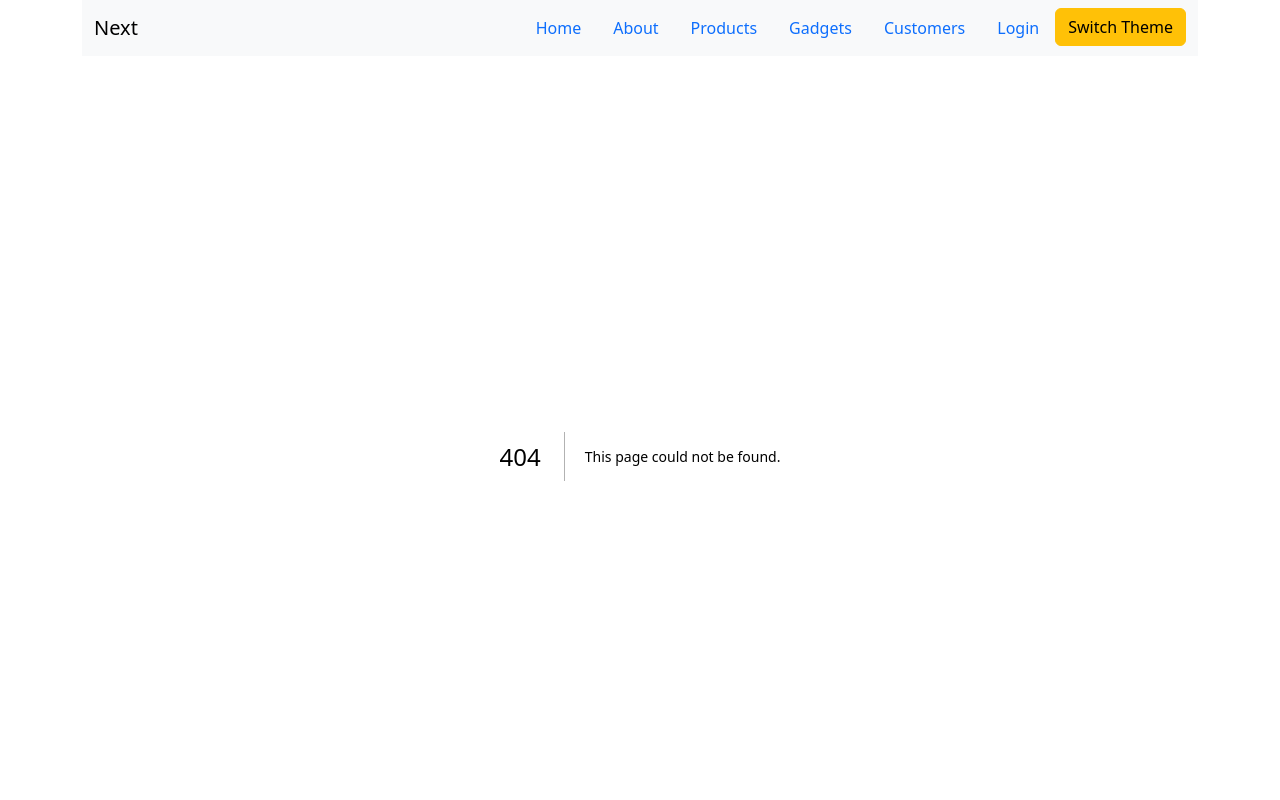
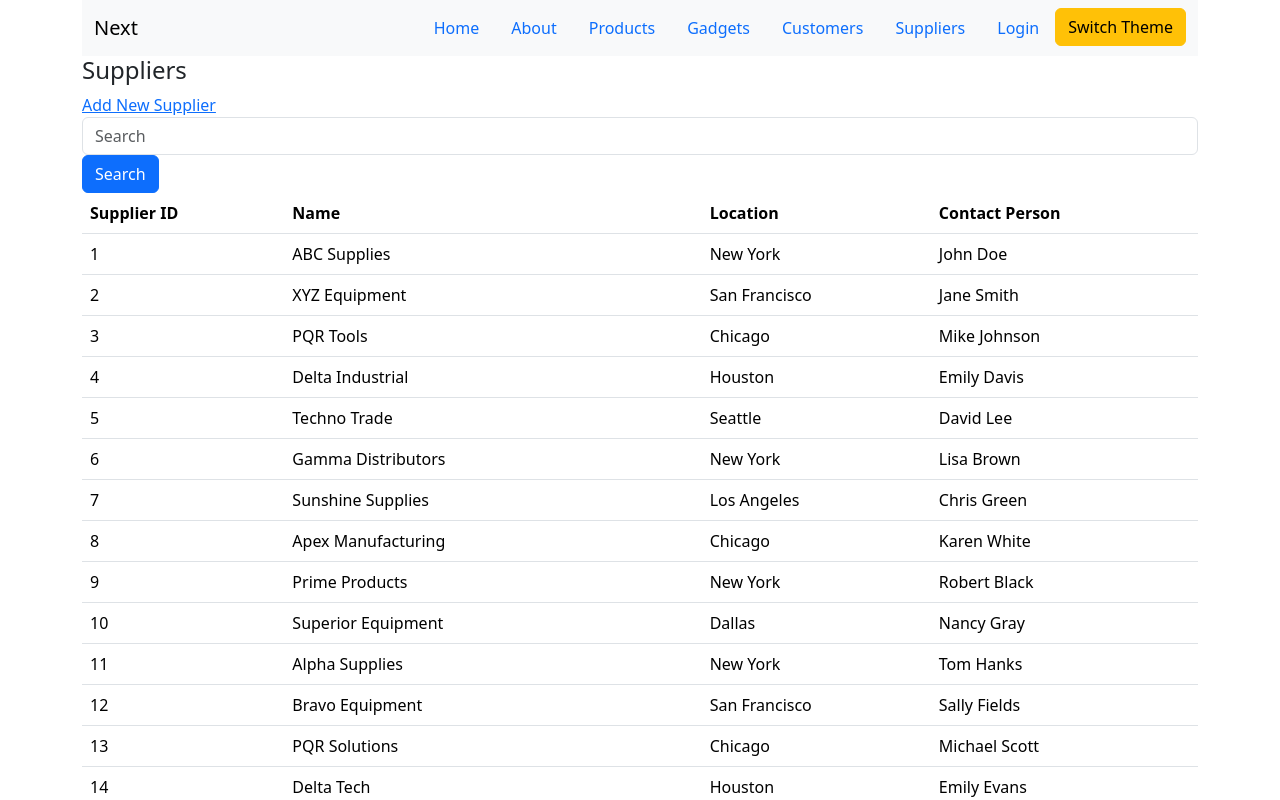
Before and after one commit to aniljos/Netxjs-Oct-2024, a Next.js app in the folder the-awesome-app/: page /suppliers in a window 1280 px wide. Before the commit this address had no page. Shown: the top 800 px of the page. Built offline with nearby package versions, Linux system fonts and the light colour scheme.

Commit message:
Day 4 session 3

```diff
--- /dev/null
+++ b/the-awesome-app/src/app/suppliers/SupplierSearch.tsx
@@ -0,0 +1,42 @@
+'use client'
+
+import { Supplier } from "@/model/Supplier";
+import { useEffect, useState } from "react"
+import ViewSuppliers from "./ViewSuppliers";
+
+type SupplierSearchProps = {
+    fetchData: (query: string) => Promise<JSX.Element>
+}
+
+export default function SupplierSearch(props: SupplierSearchProps){
+
+    const [searchKey, setSearchKey] = useState("");
+    const [suppliersJSX, setSuppliersJSX] = useState<JSX.Element>()
+
+    useEffect(() => {
+        fetchData();
+    }, [])
+
+    async function fetchData(){
+
+        //invoks a server action
+        const suppliers = await props.fetchData("");
+        setSuppliersJSX(suppliers);
+    }
+
+    async function search(){
+        const suppliers = await props.fetchData(searchKey);
+        setSuppliersJSX(suppliers);
+    }
+
+    return (
+        <div>
+            <input className="form-control" type="search" placeholder="Search" value={searchKey}
+                                                            onChange={e => setSearchKey(e.target.value)}/>
+            <button className="btn btn-primary" onClick={search}>Search</button>
+
+            {/* <ViewSuppliers suppliers={suppliers}/> */}
+            {suppliersJSX}
+        </div>
+    )
+}
--- /dev/null
+++ b/the-awesome-app/src/app/suppliers/ViewSuppliers.tsx
@@ -0,0 +1,36 @@
+import { Supplier } from "@/model/Supplier"
+
+type ViewSuppliersProps = {
+    suppliers: Supplier[]
+}
+
+export default function ViewSuppliers(props: ViewSuppliersProps) {
+
+    const { suppliers } = props;
+
+    return (
+
+        <table className="table">
+            <thead>
+                <tr>
+                    <th>Supplier ID</th>
+                    <th>Name</th>
+                    <th>Location</th>
+                    <th>Contact Person</th>
+                </tr>
+            </thead>
+            <tbody>
+                {suppliers.map(item => {
+                    return (
+                        <tr key={item.id}>
+                            <td>{item.id}</td>
+                            <td>{item.name}</td>
+                            <td>{item.location}</td>
+                            <td>{item.contactPerson}</td>
+                        </tr>
+                    )
+                })}
+            </tbody>
+        </table>
+    )
+}
--- /dev/null
+++ b/the-awesome-app/src/app/suppliers/page.tsx
@@ -0,0 +1,41 @@
+
+import SupplierSearch from "./SupplierSearch";
+import ViewSuppliers from "./ViewSuppliers";
+import { suppliers } from "@/data/suppliers";
+import Link from "next/link";
+
+export default async  function SupplierListing(){
+
+
+
+
+    async function fetchSuppliers(query: string){
+        'use server'
+        //const response = await fetch("http://localhost:3001/api/suppliers?query=" + query, {cache: 'no-store'});
+        //const suppliers = await response.json() as Supplier[];
+
+
+        if(query){
+            const results = suppliers.filter(item => item.name?.toLowerCase().includes(query.toLowerCase())
+                                                || item.location?.toLowerCase().includes(query.toLowerCase())
+                                                || item.contactPerson?.toLowerCase().includes(query.toLowerCase())
+                                                || item.email?.toLowerCase().includes(query.toLowerCase()));
+
+            return <ViewSuppliers suppliers={results}/>;
+        }
+        return <ViewSuppliers suppliers={suppliers}/>;
+
+    }
+
+    return (
+        <div>
+            <h4>Suppliers</h4>
+            <Link href="/suppliers/add">Add New Supplier</Link>
+
+            <SupplierSearch fetchData={fetchSuppliers}/>
+
+
+
+        </div>
+    )
+}
--- a/the-awesome-app/src/components/AppBar.tsx
+++ b/the-awesome-app/src/components/AppBar.tsx
@@ -33,6 +33,9 @@ function AppBar(){
               <Link className="nav-link" href="/customers">Customers</Link>
             </li>
             <li className="nav-item">
+              <Link className="nav-link" href="/suppliers">Suppliers</Link>
+            </li>
+            <li className="nav-item">
               <Link className="nav-link" href="/login">Login</Link>
             </li>
             <li className="nav-item">
```
Also changed, not shown: the-awesome-app/src/actions/supplierActions.ts (added, +33 -0 lines), the-awesome-app/src/app/suppliers/add/page.tsx (added, +43 -0 lines).
